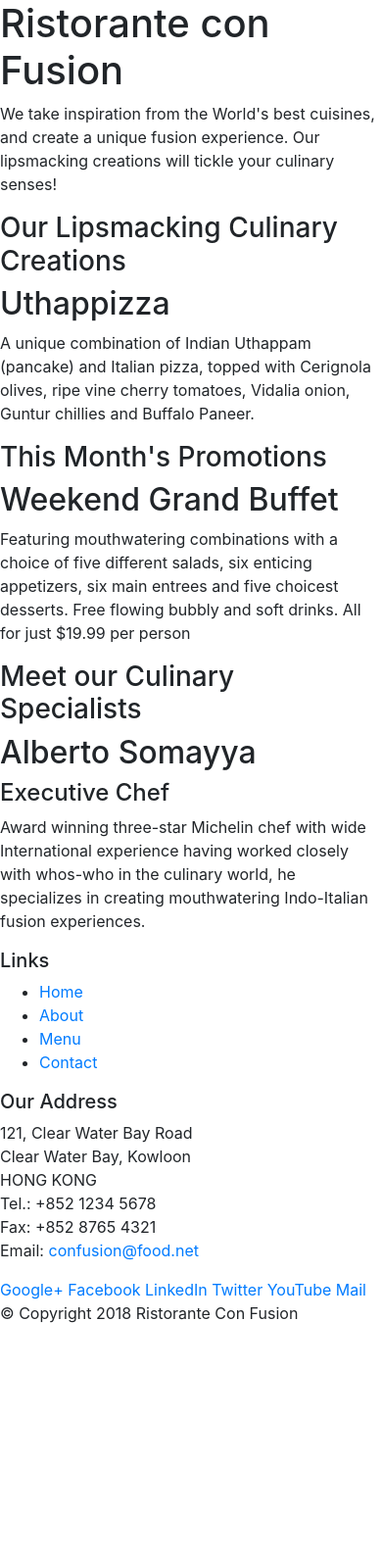
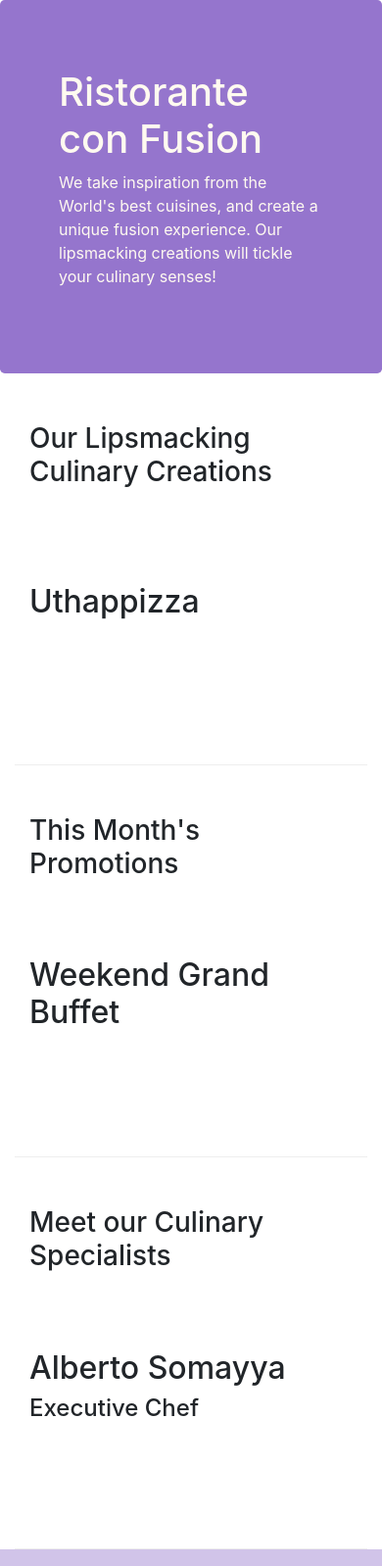
Before and after one commit to phuongnguyen1992/bootstrap, a website: page index.html in a window 390 px wide. Shown: the top 1598 px of the page at 98% size. Before the commit the page ends 1368 px from the top, so only its background shows below. Drawn offline with nearby package versions, Linux system fonts and the light colour scheme.

Commit message:
aboutus.html

```diff
--- /dev/null
+++ b/css/styles.css
@@ -0,0 +1,30 @@
+.row-header {
+    margin: 0px auto;
+    padding: 0px auto;
+}
+
+.row-content {
+    margin: 0px auto;
+    padding: 50px 0px 50px 0px;
+    border-bottom: 1px ridge;
+    min-height: 400px;
+}
+
+.footer {
+    background-color: #d1c4e9;
+    margin: 0px auto;
+    padding: 20px 0px 20px 0px;
+}
+
+.jumbotron {
+    padding: 70px 30px 70px 30px;
+    margin: 0px auto;
+    background-color: #9575cd;
+    color: floralwhite;
+}
+
+.address {
+    font-size: 80%;
+    margin: 0px;
+    color: #0f0f0f;
+}
--- a/index.html
+++ b/index.html
@@ -4,79 +4,82 @@
 <head>
     <!--Required meta tags always come first-->
     <meta charset="utf-8">
+    <!--viewport -> Ensures that the screen width is set to the device width and the content
+    is rendered with this width-->
     <meta name="viewport" content="width=device-width, initial-scale=1, shrink-to-fit=no">
     <meta http-equiv="x-ua-compatible" content="ie=edge">
 
     <!--Bootstrap CSS-->
     <link rel="stylesheet" href="node_modules/bootstrap/dist/css/bootstrap.min.css">
+    <link rel="stylesheet" href="css/styles.css">
 
     <title>Ristorante Con Fusion</title>
 </head>
 
 <body>
 
-    <header>
-        <div>
-            <div>
-                <div>
+    <header class="jumbotron">
+        <div class="container">
+            <div class="row row-header">
+                <div class="col-12 col-sm-6">
                     <h1>Ristorante con Fusion</h1>
                     <p>We take inspiration from the World's best cuisines, and create a unique fusion experience. Our lipsmacking creations will tickle your culinary senses!</p>
                 </div>
-                <div>
+                <div class="col-12 col-sm">
                 </div>
             </div>
         </div>
     </header>
 
-    <div>
-        <div>
-            <div>
+    <div class="container">
+        <div class="row row-content align-item-center">
+            <div class="col-12 col-sm-4 order-sm-last col-md-3">
                 <h3>Our Lipsmacking Culinary Creations</h3>
             </div>
-            <div>
+            <div class="col-12 col-sm order-sm-first col-md">
                 <h2>Uthappizza</h2>
-                <p>A unique combination of Indian Uthappam (pancake) and Italian pizza, topped with Cerignola olives, ripe vine cherry tomatoes, Vidalia onion, Guntur chillies and Buffalo Paneer.</p>
+                <p class="d-none d-sm-block">A unique combination of Indian Uthappam (pancake) and Italian pizza, topped with Cerignola olives, ripe vine cherry tomatoes, Vidalia onion, Guntur chillies and Buffalo Paneer.</p>
             </div>
         </div>
 
 
-        <div>
-            <div>
+        <div class="row row-content align-item-center">
+            <div class="col-12 col-sm-4 col-md-3">
                 <h3>This Month's Promotions</h3>
             </div>
-            <div>
+            <div class="col-12 col-sm col-md">
                 <h2>Weekend Grand Buffet</h2>
-                <p>Featuring mouthwatering combinations with a choice of five different salads, six enticing appetizers, six main entrees and five choicest desserts. Free flowing bubbly and soft drinks. All for just $19.99 per person </p>
+                <p class="d-none d-sm-block">Featuring mouthwatering combinations with a choice of five different salads, six enticing appetizers, six main entrees and five choicest desserts. Free flowing bubbly and soft drinks. All for just $19.99 per person </p>
             </div>
         </div>
 
-        <div>
-            <div>
+        <div class="row row-content align-item-center">
+            <div class="col-12 col-sm-4 order-sm-last col-md-3">
                 <h3>Meet our Culinary Specialists</h3>
             </div>
-            <div>
+            <div class="col-12 col-sm order-sm-first col-md">
                 <h2>Alberto Somayya</h2>
                 <h4>Executive Chef</h4>
-                <p>Award winning three-star Michelin chef with wide International experience having worked closely with whos-who in the culinary world, he specializes in creating mouthwatering Indo-Italian fusion experiences. </p>
+                <p class="d-none d-sm-block">Award winning three-star Michelin chef with wide International experience having worked closely with whos-who in the culinary world, he specializes in creating mouthwatering Indo-Italian fusion experiences. </p>
             </div>
         </div>
     </div>
 
-    <footer>
-        <div>
-            <div>
-                <div>
+    <footer class="footer">
+        <div class="container">
+            <div class="row">
+                <div class="col-4 offset-1 col-sm-2">
                     <h5>Links</h5>
-                    <ul>
+                    <ul class="list-unstyled">
                         <li><a href="#">Home</a></li>
                         <li><a href="#">About</a></li>
                         <li><a href="#">Menu</a></li>
                         <li><a href="#">Contact</a></li>
                     </ul>
                 </div>
-                <div>
+                <div class="col-7 col-sm-5">
                     <h5>Our Address</h5>
-                    <address>
+                    <address class="adress">
 		              121, Clear Water Bay Road<br>
 		              Clear Water Bay, Kowloon<br>
 		              HONG KONG<br>
@@ -85,8 +88,8 @@
 		              Email: <a href="mailto:confusion@food.net">confusion@food.net</a>
 		           </address>
                 </div>
-                <div>
-                    <div>
+                <div class="col-12 col-sm-4 align-self-center">
+                    <div class="text-center">
                         <a href="http://google.com/+">Google+</a>
                         <a href="http://www.facebook.com/profile.php?id=">Facebook</a>
                         <a href="http://www.linkedin.com/in/">LinkedIn</a>
@@ -96,8 +99,8 @@
                     </div>
                 </div>
            </div>
-           <div>
-                <div>
+           <div class="row justify-content-center">
+                <div class="col-auto">
                     <p>© Copyright 2018 Ristorante Con Fusion</p>
                 </div>
            </div>
@@ -105,7 +108,8 @@
     </footer>
 
     <!-- jQuery first, then Popper.js, then Bootstrap JS. -->
-
+    <script src="node_modules/jquery/dist/jquery.slim.min.js"></script>
+    <script src="node_modules/popper.js/dist/popper.min.js"></script>
     <script src="node_modules/bootstrap/dist/js/bootstrap.min.js"></script>
 
 </body>
```
Also changed, not shown: aboutus.html (added, +133 -0 lines).
